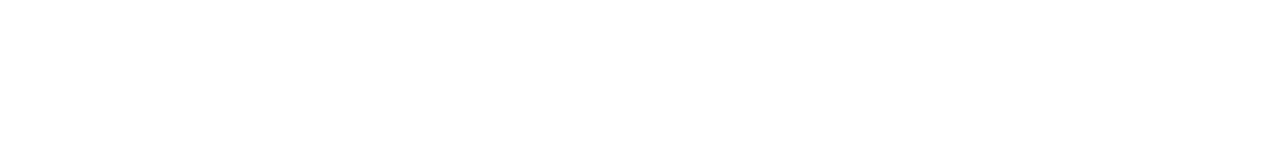
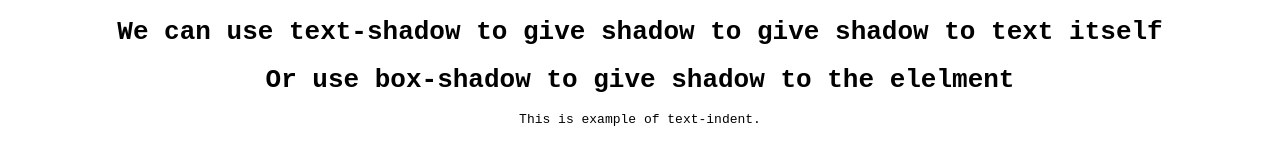
Before and after one commit to runny90/text-styling-properties, a plain HTML site: page activity4/index.html in a window 1280 px wide. Drawn offline with Linux system fonts and the light colour scheme.

Commit message:
activity4  done

```diff
--- a/activity4/index.html
+++ b/activity4/index.html
@@ -3,9 +3,33 @@
 <head>
     <meta charset="UTF-8">
     <meta name="viewport" content="width=device-width, initial-scale=1.0">
-    <title>Document</title>
+    <title>text shadow</title>
+    <style>
+        *{
+            text-align: center;
+            font-family: monospace;
+        }
+       { #text-shadow : 2px 2px 1px #cc5500;
+       /* (right-offset)px (left-offset)px (fade)px color*/
+
+    }
+    #box{
+        box-shadow: 9xp 9px 5px #301934;
+        /* (right-offset)px (fade)px color*/
+    }
+    #indent{
+        text-indent 50%;
+        //16px or -3em
+    }
+    </style>
 </head>
 <body>
+    <h1 id="text">We can use text-shadow to give shadow to give shadow to text itself</h1>
 
+    <h1 id="box">Or use box-shadow to give shadow to the elelment </h1>
+
+    <div>
+        <p> This is example of text-indent. </p>
+    </div>
 </body>
 </html>
```
